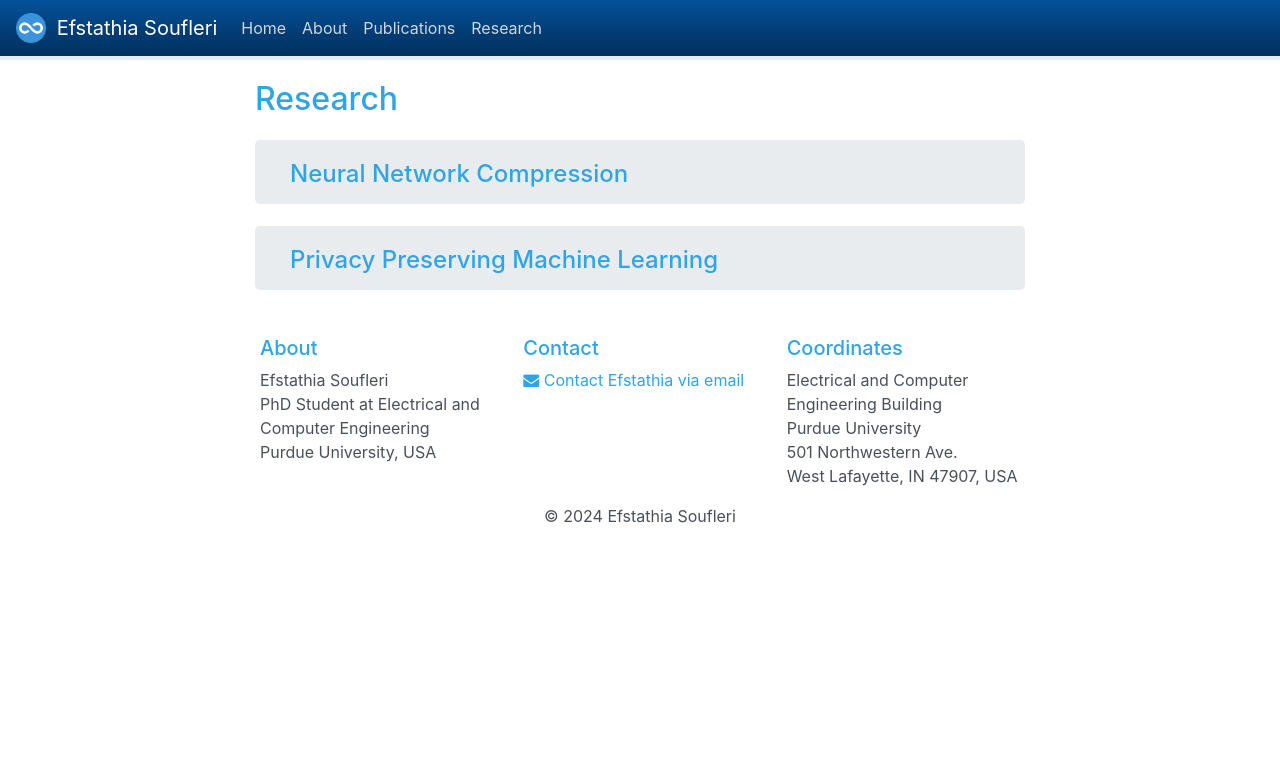
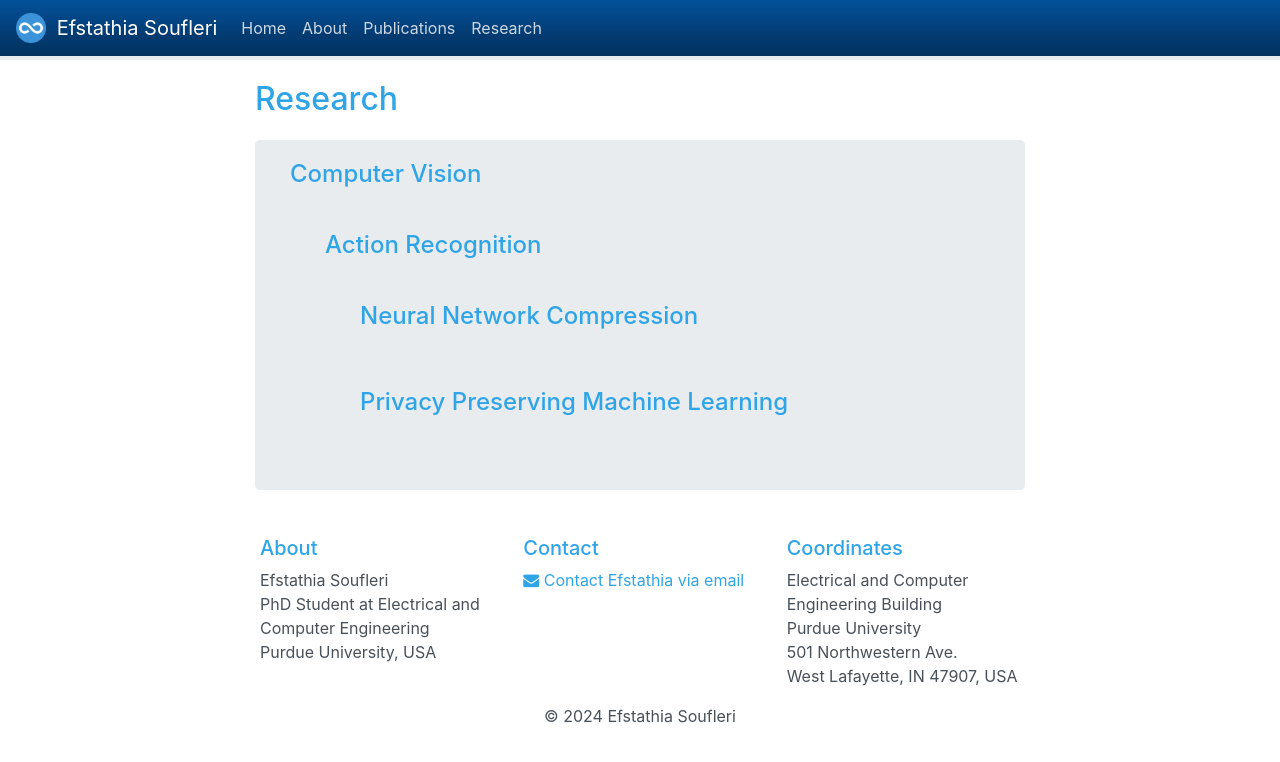
Before and after one commit to Efstathia-Soufleri/Efstathia-Soufleri.github.io, a Jekyll site: the page built from _pages/research.md, in a window 1280 px wide. Shown: the top 762 px of the page. Built offline with Jekyll 4.4.1, drawn with Linux system fonts in a browser that asks for light colours; nearby versions of some CDN libraries; a style sheet for code colours, icons or effects is not loaded.

```diff
--- a/_pages/research.md
+++ b/_pages/research.md
@@ -34,6 +34,14 @@ iframe {
 
 <div class="jumbotron">
 <div class="col-md-12 col-sm-12">
+<h4>Computer Vision</h4>
+
+<div class="jumbotron">
+<div class="col-md-12 col-sm-12">
+<h4>Action Recognition</h4>
+
+<div class="jumbotron">
+<div class="col-md-12 col-sm-12">
 <h4>Neural Network Compression</h4>
 
 <!-- Neural Network Quantization with mixed-precision across the layers. -->
--- a/assets/ref.bib
+++ b/assets/ref.bib
@@ -48,7 +48,7 @@
 @inproceedings{ravikumar2024unveiling,
   title={Unveiling Privacy, Memorization, and Input Curvature Links},
   author={Deepak Ravikumar, Efstathia Soufleri, Abolfazl Hashemi, Kaushik Roy},
-  booktitle={2024 ICML},
+  booktitle={International Conference on Machine Learning 2024},
   year={2024},
   abstract={Deep Neural Nets (DNNs) have become a pervasive tool for solving many emerging problems. However, they tend to overfit to and memorize the training set. Memorization is of keen interest since it is closely related to several concepts such as generalization, noisy learning, and privacy. To study memorization, Feldman (2019) proposed a formal score, however its computational requirements limit its practical use. Recent research has shown empirical evidence linking input loss curvature (measured by the trace of the loss Hessian w.r.t inputs) and memorization. It was shown to be 3 orders of magnitude more efficient than calculating the memorization score. However, there is a lack of theoretical understanding linking memorization with input loss curvature. In this paper, we not only investigate this connection but also extend our analysis to establish theoretical links between differential privacy, memorization, and input loss curvature. First, we derive an upper bound on memorization characterized by both differential privacy and input loss curvature. Second, we present a novel insight showing that input loss curvature is upper-bounded by the differential privacy parameter. Our theoretical findings are further empirically validated using deep models on CIFAR and ImageNet datasets, showing a strong correlation between our theoretical predictions and results observed in practice.}
 }
```
Also changed, not shown: _pages/home.md (+1 -1 lines).
